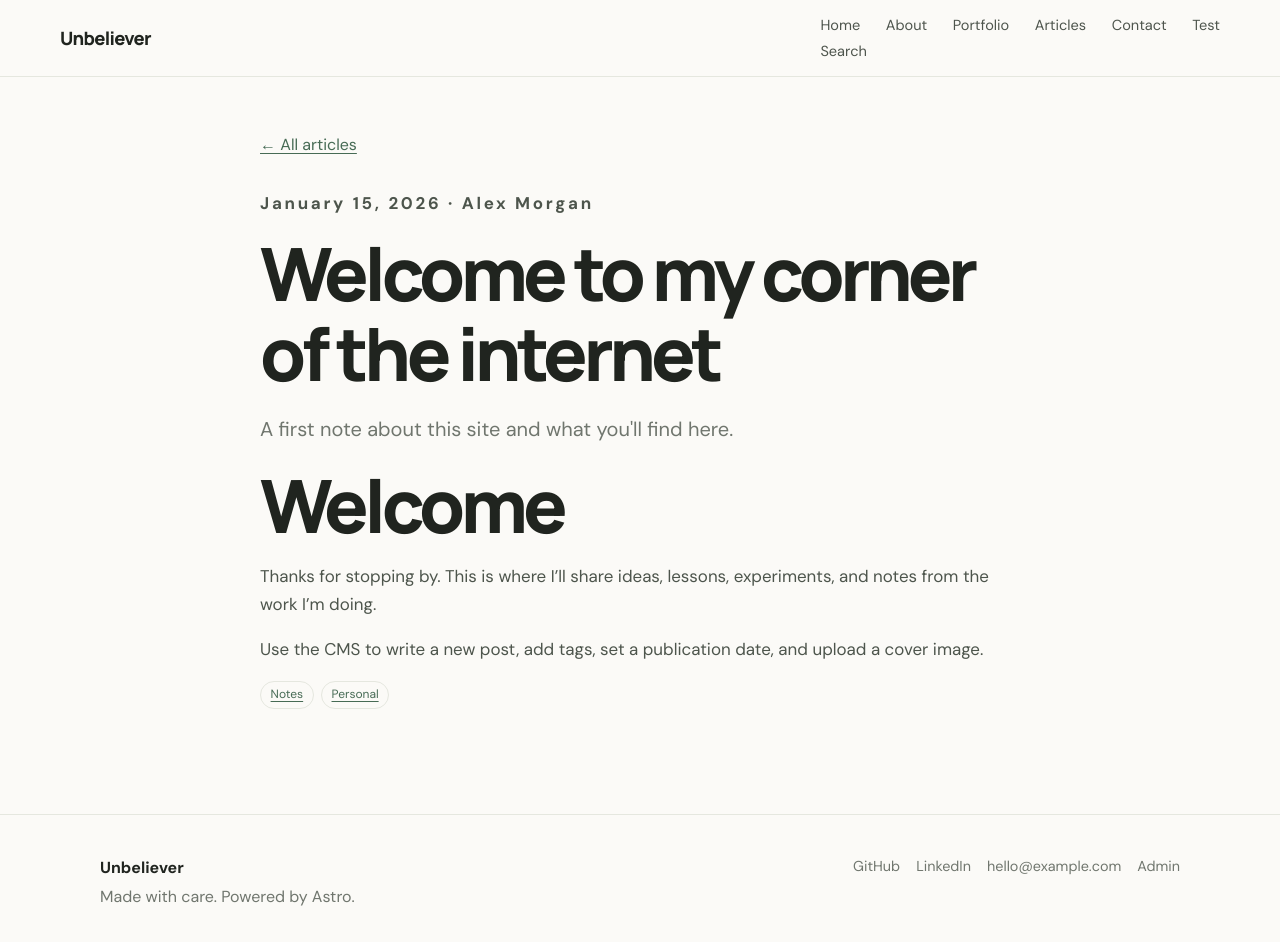
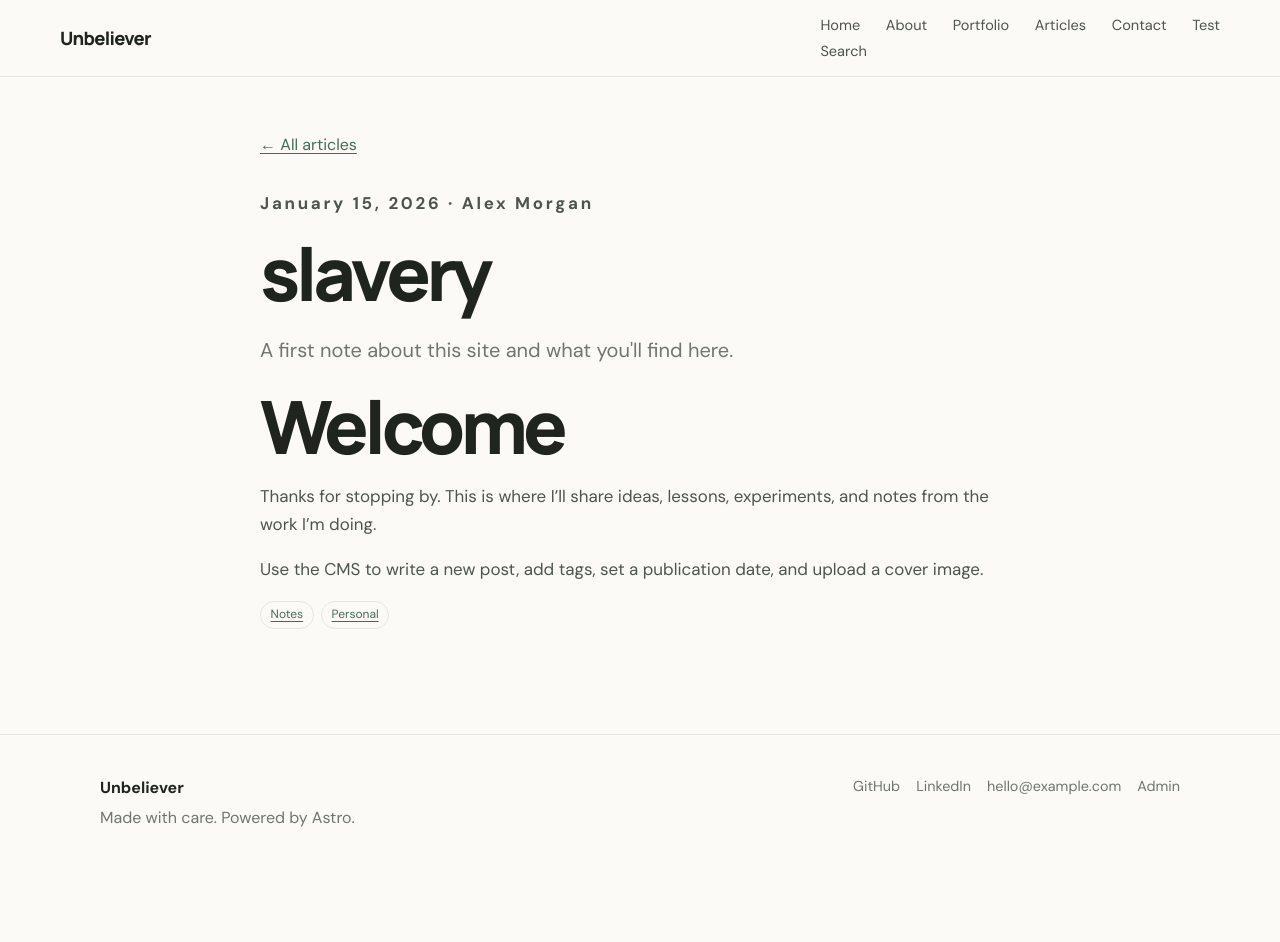
Before and after one commit to unbelievermode-rg/unbeliever, an Astro site: page /blog/welcome in a window 1280 px wide. After the commit the page ends 874 px from the top, so only its background shows below. Built offline with nearby package versions, Linux system fonts and the light colour scheme; Astro itself is replaced by a stand-in of ours.

Commit message:
Update Blog Post “welcome”

```diff
--- a/src/content/blog/welcome.md
+++ b/src/content/blog/welcome.md
@@ -1,5 +1,5 @@
 ---
-title: Welcome to my corner of the internet
+title: slavery
 description: A first note about this site and what you'll find here.
 pubDate: 2026-01-15
 author: Alex Morgan
@@ -8,6 +8,7 @@ tags:
   - Personal
 draft: false
 ---
+
 # Welcome
 
 Thanks for stopping by. This is where I'll share ideas, lessons, experiments, and notes from the work I'm doing.
```
